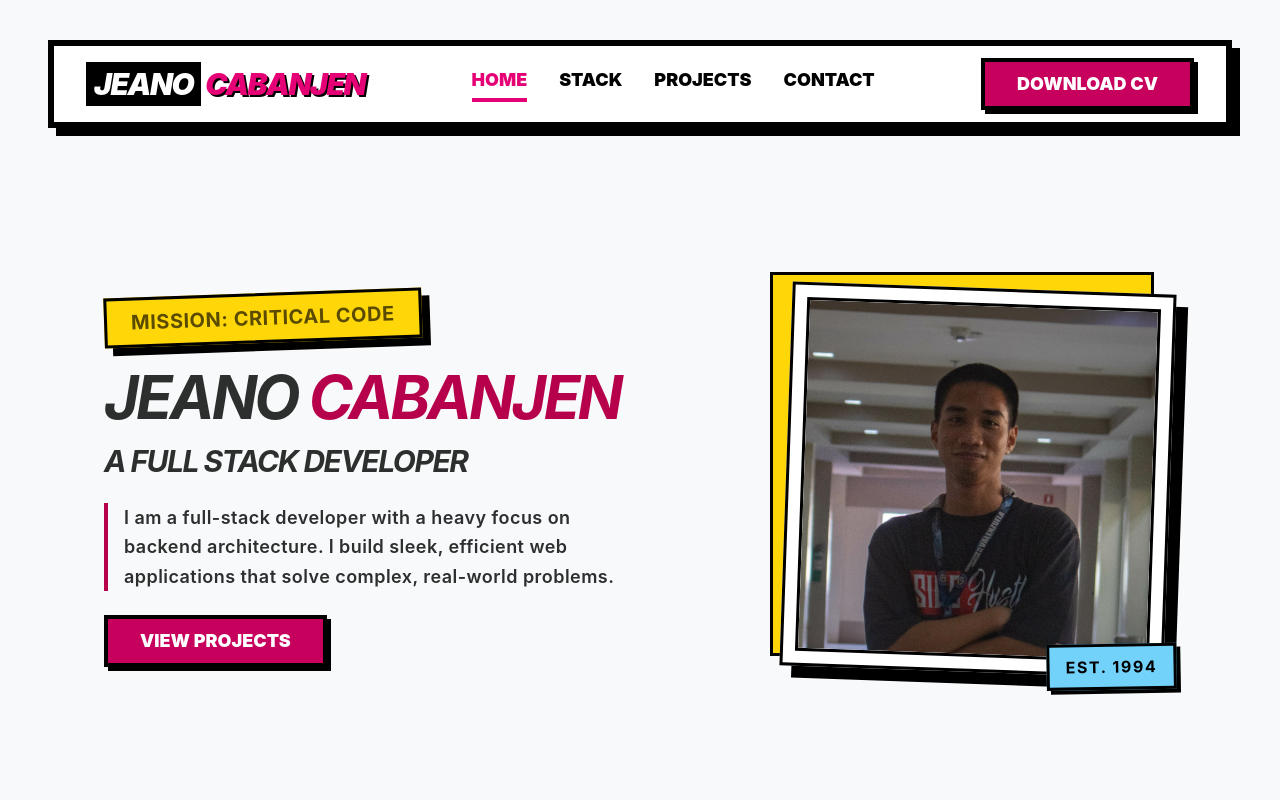
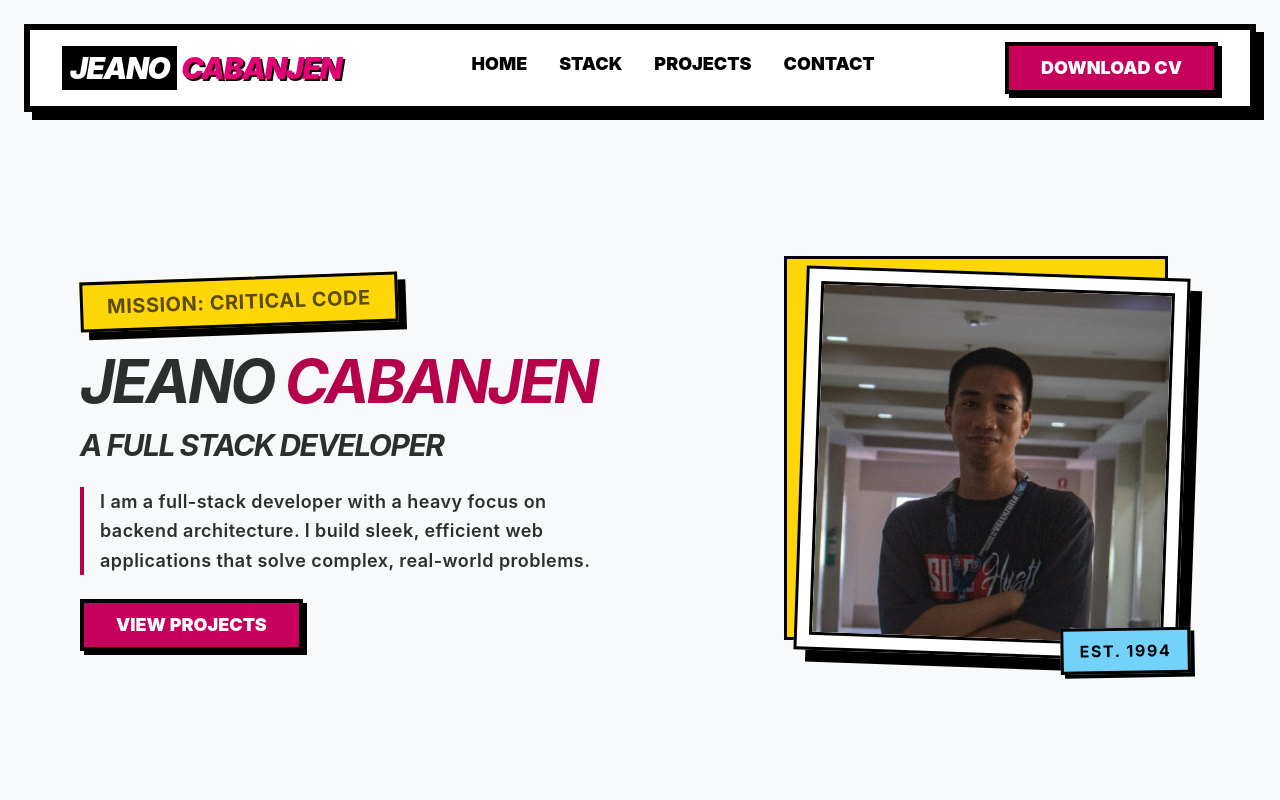
Before and after one commit to jeano-c/dano, a React (Vite) app: page / in a window 1280 px wide. Shown: the top 800 px of the page. Built offline with nearby package versions, Linux system fonts and the light colour scheme.

Commit message:
contact and resposivess

```diff
--- a/src/App.tsx
+++ b/src/App.tsx
@@ -17,7 +17,7 @@ function App() {
   };
 
   return (
-    <main className="px-2 sm:px-4 md:px-6 pt-2 sm:pt-4 bg-[#f8f9fa] !smooth-scroll overflow-x-hidden">
+    <main className="bg-[#f8f9fa]">
       <NavBar />
       <motion.div
         initial="hidden"
--- a/src/components/Contact.tsx
+++ b/src/components/Contact.tsx
@@ -6,19 +6,19 @@ export default function Contact() {
     {
       name: "LinkedIn",
       icon: <FaLinkedin />,
-      href: "www.linkedin.com/in/jeano-cabanjen-9a3892362", // Replace with your LinkedIn
+      href: "https://www.linkedin.com/in/jeano-cabanjen-9a3892362",
       bg: "bg-[#0077B5]",
     },
     {
       name: "Gmail",
       icon: <MdEmail />,
-      href: "mailto:cabanjenjeaano@gmail.com", // Replace with your email
+      href: "mailto:cabanjenjeaano@gmail.com",
       bg: "bg-[#EA4335]",
     },
     {
       name: "Facebook",
       icon: <FaFacebook />,
-      href: "https://www.facebook.com/jeano.cabanjen.1/", // Replace with your Facebook
+      href: "https://www.facebook.com/jeano.cabanjen.1/",
       bg: "bg-[#1877F2]",
     },
   ];
--- a/src/components/NavBar.tsx
+++ b/src/components/NavBar.tsx
@@ -1,68 +1,27 @@
-import { useState, useEffect } from "react";
-
 export default function NavBar() {
-  const [activeSection, setActiveSection] = useState("home");
-
   const navigation = [
-    { name: "Home", href: "#home", id: "home" },
-    { name: "Stack", href: "#stack", id: "stack" },
-    { name: "Projects", href: "#projects", id: "projects" },
-    { name: "Contact", href: "#contact", id: "contact" },
+    { name: "Home", href: "#home" },
+    { name: "Stack", href: "#stack" },
+    { name: "Projects", href: "#projects" },
+    { name: "Contact", href: "#contact" },
   ];
 
-  useEffect(() => {
-    const sectionIds = ["home", "stack", "projects", "contact"];
-
-    const handleScroll = () => {
-      const scrollPosition = window.scrollY + 200;
-
-      // Find which section we're currently in
-      let currentSection = "home";
-
-      for (const id of sectionIds) {
-        const section = document.getElementById(id);
-        if (section) {
-          const sectionTop = section.offsetTop;
-          const sectionBottom = sectionTop + section.offsetHeight;
-
-          if (scrollPosition >= sectionTop && scrollPosition < sectionBottom) {
-            currentSection = id;
-            break;
-          }
-        }
-      }
-
-      setActiveSection(currentSection);
-    };
-
-    window.addEventListener("scroll", handleScroll);
-    handleScroll();
-
-    return () => window.removeEventListener("scroll", handleScroll);
-  }, []);
-
   return (
-    <div className="w-full px-3 sm:px-4 md:px-6 pt-3 sm:pt-4 md:pt-6 z-50 sticky top-0">
-      <nav className="bg-white border-[2px] sm:border-[3px] md:border-[6px] border-black shadow-[3px_3px_0px_rgba(0,0,0,1)] sm:shadow-[4px_4px_0px_rgba(0,0,0,1)] md:shadow-[8px_8px_0px_rgba(0,0,0,1)] min-h-12 sm:min-h-14 md:min-h-20 flex flex-row items-center justify-between px-3 sm:px-4 md:px-8 py-2 md:py-3">
-        <div className="font-epilogue font-black italic text-base sm:text-xl md:text-3xl uppercase tracking-tighter cursor-pointer">
-          <span className="bg-black text-white px-1 sm:px-2 py-0.5 sm:py-1 mr-0.5 sm:mr-1">
-            Jeano
-          </span>
-          <span className="text-pink-600 drop-shadow-[1px_1px_0px_rgba(0,0,0,1)] sm:drop-shadow-[2px_2px_0px_rgba(0,0,0,1)]">
+    <div className="w-full px-3 sm:px-4 md:px-6 pt-3 sm:pt-4 md:pt-6 z-50 sticky top-0 bg-[#f8f9fa]">
+      <nav className="bg-white border-[2px] sm:border-[3px] lg:border-[6px] border-black shadow-[3px_3px_0px_rgba(0,0,0,1)] sm:shadow-[4px_4px_0px_rgba(0,0,0,1)] lg:shadow-[8px_8px_0px_rgba(0,0,0,1)] min-h-12 sm:min-h-14 lg:min-h-20 flex flex-row items-center justify-between px-3 sm:px-4 lg:px-8 py-2 lg:py-3">
+        <div className="font-epilogue font-black italic text-base sm:text-xl md:text-2xl lg:text-3xl uppercase tracking-tighter cursor-pointer">
+          <span className="bg-black text-white px-1 sm:px-1.5 lg:px-2 py-0.5 lg:py-1 mr-0.5 lg:mr-1">Jeano</span>
+          <span className="text-pink-600 drop-shadow-[1px_1px_0px_rgba(0,0,0,1)] lg:drop-shadow-[2px_2px_0px_rgba(0,0,0,1)]">
             Cabanjen
           </span>
         </div>
 
-        {/* Navigation links - hidden on mobile */}
-        <div className="hidden md:flex flex-row justify-center gap-6 lg:gap-8">
+        {/* Navigation links - hidden until lg */}
+        <div className="hidden lg:flex flex-row justify-center gap-8">
           {navigation.map((item, index) => (
             <a
               href={item.href}
-              className={`font-epilogue font-black uppercase text-sm lg:text-lg border-b-4 transition-colors pb-1 ${
-                activeSection === item.id
-                  ? "text-pink-600 border-pink-600"
-                  : "text-black border-transparent hover:text-pink-600 hover:border-pink-600"
-              }`}
+              className="font-epilogue font-black uppercase text-lg text-black border-b-4 border-transparent hover:text-pink-600 hover:border-pink-600 transition-colors pb-1"
               key={index}
             >
               {item.name}
@@ -73,7 +32,7 @@ export default function NavBar() {
         <a
           href="/resumejeanocabanjen.pdf"
           download="Jeano_Cabanjen_Resume.pdf"
-          className="bg-pink-700 text-white border-2 sm:border-3 md:border-4 border-black font-epilogue font-black uppercase text-[10px] sm:text-xs md:text-lg px-3 sm:px-4 md:px-8 py-1 sm:py-1.5 md:py-2 shadow-[2px_2px_0px_rgba(0,0,0,1)] sm:shadow-[3px_3px_0px_rgba(0,0,0,1)] md:shadow-[4px_4px_0px_rgba(0,0,0,1)] hover:shadow-[1px_1px_0px_rgba(0,0,0,1)] md:hover:shadow-[2px_2px_0px_rgba(0,0,0,1)] hover:translate-x-[1px] md:hover:translate-x-[2px] hover:translate-y-[1px] md:hover:translate-y-[2px] transition-all cursor-pointer"
+          className="bg-pink-700 text-white border-2 sm:border-3 lg:border-4 border-black font-epilogue font-black uppercase text-[10px] sm:text-xs lg:text-lg px-3 sm:px-4 lg:px-8 py-1 sm:py-1.5 lg:py-2 shadow-[2px_2px_0px_rgba(0,0,0,1)] sm:shadow-[3px_3px_0px_rgba(0,0,0,1)] lg:shadow-[4px_4px_0px_rgba(0,0,0,1)] hover:shadow-[1px_1px_0px_rgba(0,0,0,1)] lg:hover:shadow-[2px_2px_0px_rgba(0,0,0,1)] hover:translate-x-[1px] lg:hover:translate-x-[2px] hover:translate-y-[1px] lg:hover:translate-y-[2px] transition-all cursor-pointer"
         >
           Download CV
         </a>
```
